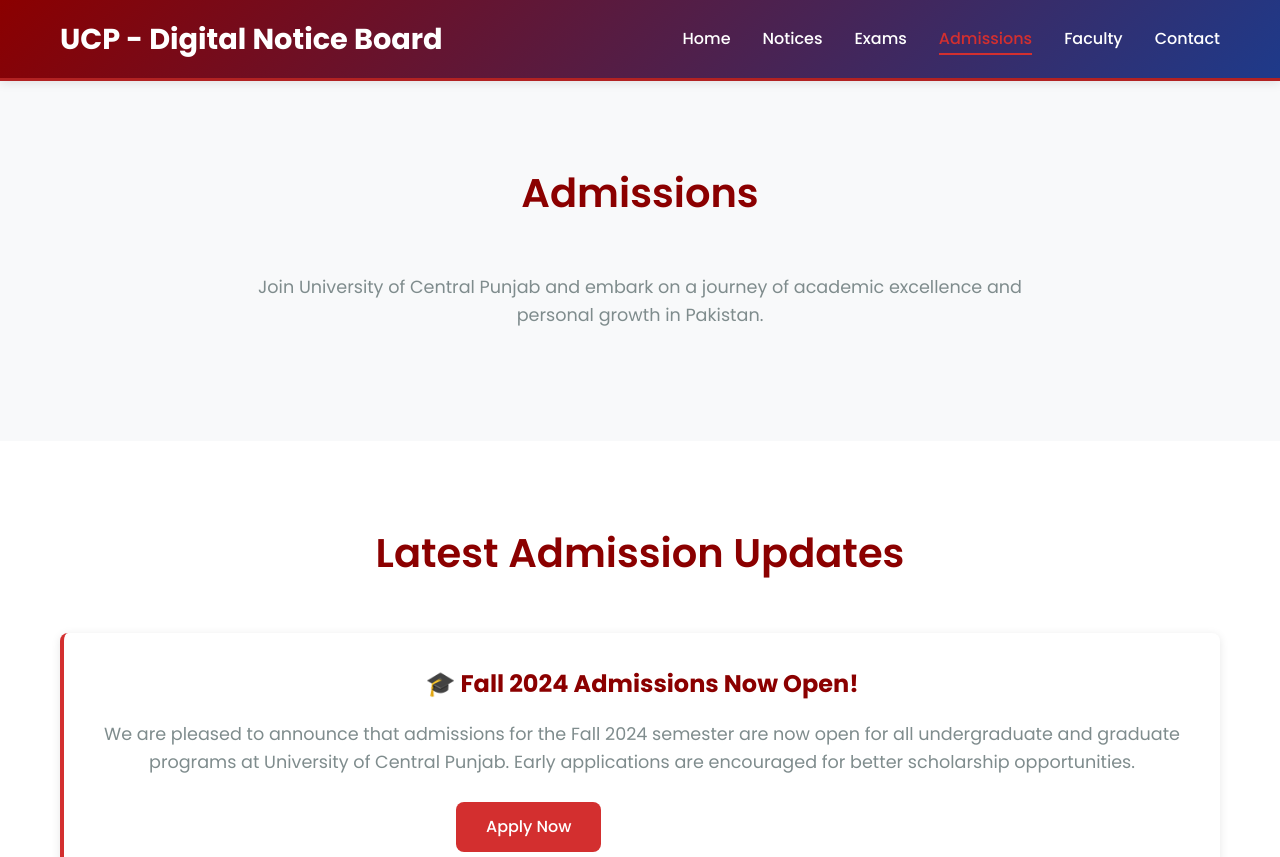
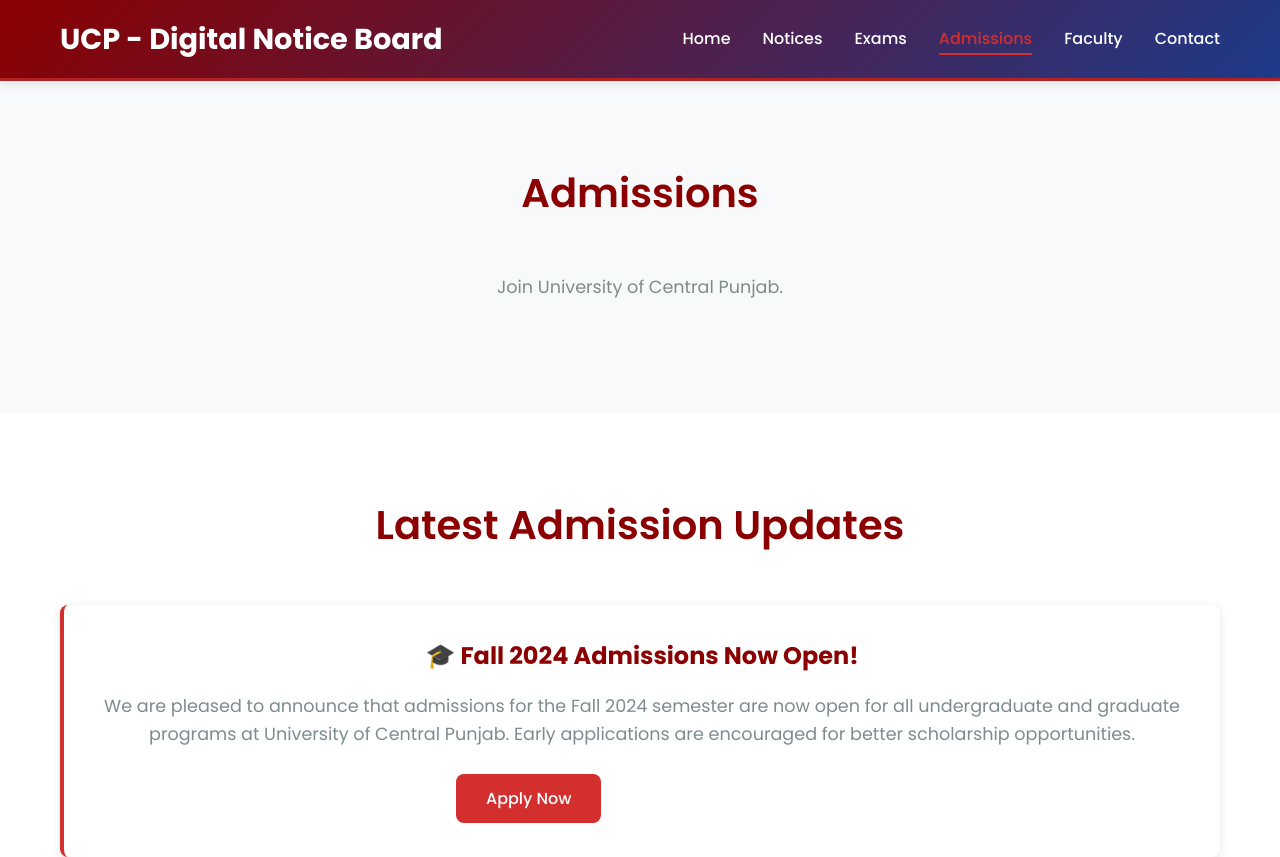
Before and after one commit to alizeeshan201201/University-Digital-Notice-Board, a website: page src/admissions.html in a window 1280 px wide. Shown: the top 857 px of the page. Drawn offline with Linux system fonts and the light colour scheme.

Commit message:
addmissions.html has been updated

```diff
--- a/src/admissions.html
+++ b/src/admissions.html
@@ -36,7 +36,7 @@
         <div class="container">
             <div class="welcome-content">
                 <h1 class="section-title">Admissions</h1>
-                <p>Join University of Central Punjab and embark on a journey of academic excellence and personal growth in Pakistan.</p>
+                <p>Join University of Central Punjab.</p>
             </div>
         </div>
     </section>
```
